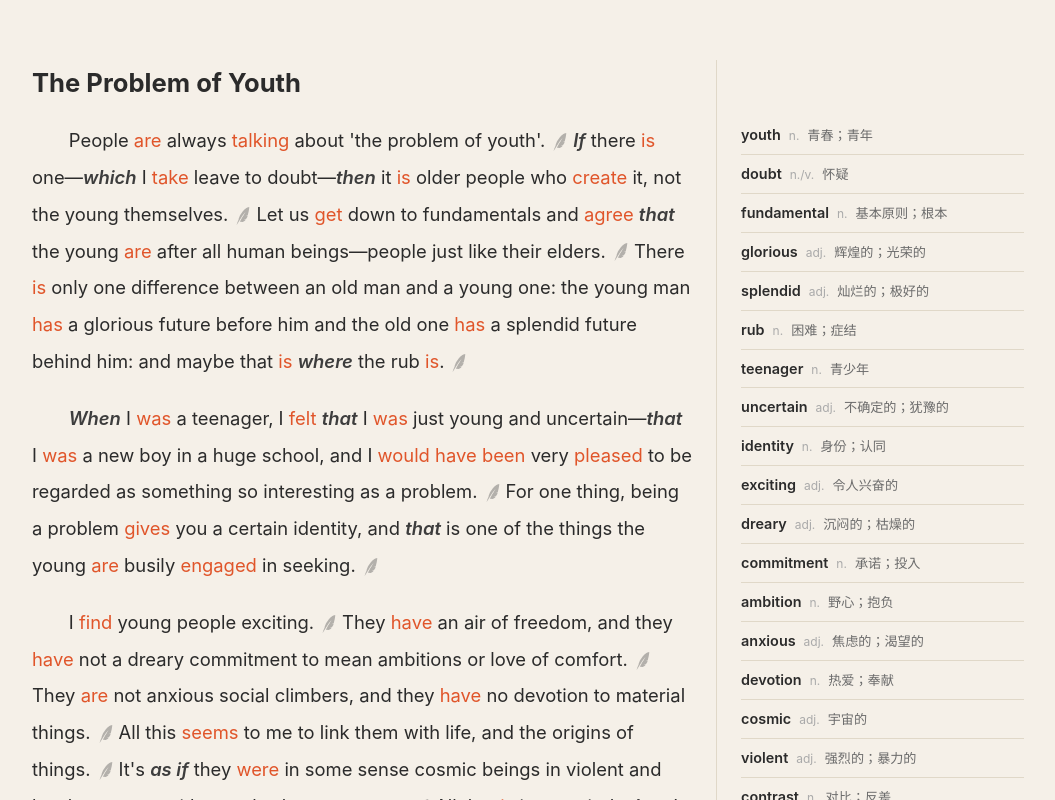
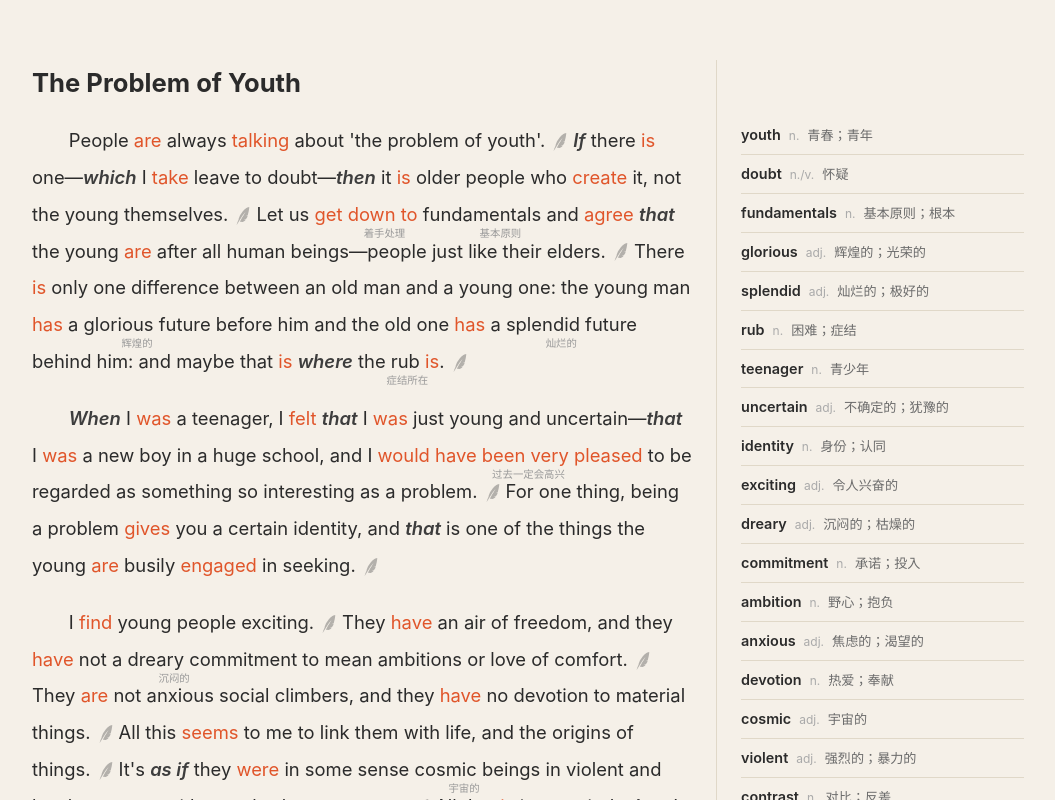
Before and after one commit to farisni/nce-proj, a Vue app: page / in a window 1280 px wide. Shown: the top 800 px of the page, without its empty margins (112-1167 px from the left). Built offline with nearby package versions, Linux system fonts and the light colour scheme.

Commit message:
行间笔记：notes挂到predicateParagraph每句，短语下方显示小字笔记

```diff
--- a/src/mock/readData.ts
+++ b/src/mock/readData.ts
@@ -3,6 +3,7 @@
 export interface SentenceMeta {
   predicates: string[]
   clauseIntroducers: string[]
+  notes?: { phrase: string; note: string }[]
 }
 
 export interface TextSegment {
@@ -35,25 +36,49 @@ export const article: Article = {
       'I find young people exciting. They have an air of freedom, and they have not a dreary commitment to mean ambitions or love of comfort. They are not anxious social climbers, and they have no devotion to material things. All this seems to me to link them with life, and the origins of things. It\'s as if they were in some sense cosmic beings in violent and lovely contrast with us suburban creatures. All that is in my mind when I meet a young person. He may be conceited, ill-mannered, presumptuous or fatuous, but I do not turn for protection to dreary clichés about respect for elders—as if mere age were a reason for respect. I accept that we are equals, and I will argue with him, as an equal, if I think he is wrong.',
     ],
     predicateParagraph: [
-      // Paragraph 1 (4 sentences)
+      // Paragraph 1
       [
         { predicates: ['are talking'], clauseIntroducers: [] },
         { predicates: ['is', 'take', 'create'], clauseIntroducers: ['If', 'which', 'then'] },
-        { predicates: ['get', 'agree', 'are'], clauseIntroducers: ['that'] },
-        { predicates: ['is', 'has', 'has', 'is'], clauseIntroducers: ['where'] },
+        {
+          predicates: ['get', 'agree', 'are'],
+          clauseIntroducers: ['that'],
+          notes: [{ phrase: 'get down to', note: '着手处理' }, { phrase: 'fundamentals', note: '基本原则' }],
+        },
+        {
+          predicates: ['is', 'has', 'has', 'is'],
+          clauseIntroducers: ['where'],
+          notes: [
+            { phrase: 'glorious', note: '辉煌的' },
+            { phrase: 'splendid', note: '灿烂的' },
+            { phrase: 'the rub', note: '症结所在' },
+          ],
+        },
       ],
-      // Paragraph 2 (2 sentences)
+      // Paragraph 2
       [
-        { predicates: ['felt', 'was', 'was', 'would have been pleased'], clauseIntroducers: ['When', 'that', 'that'] },
+        {
+          predicates: ['felt', 'was', 'was', 'would have been very pleased'],
+          clauseIntroducers: ['When', 'that', 'that'],
+          notes: [{ phrase: 'would have been very pleased', note: '过去一定会高兴' }],
+        },
         { predicates: ['gives', 'are engaged'], clauseIntroducers: ['that'] },
       ],
-      // Paragraph 3 (8 sentences)
+      // Paragraph 3
       [
         { predicates: ['find'], clauseIntroducers: [] },
-        { predicates: ['have', 'have'], clauseIntroducers: [] },
+        {
+          predicates: ['have', 'have'],
+          clauseIntroducers: [],
+          notes: [{ phrase: 'dreary', note: '沉闷的' }],
+        },
         { predicates: ['are', 'have'], clauseIntroducers: [] },
         { predicates: ['seems'], clauseIntroducers: [] },
-        { predicates: ['were'], clauseIntroducers: ['as if'] },
+        {
+          predicates: ['were'],
+          clauseIntroducers: ['as if'],
+          notes: [{ phrase: 'cosmic', note: '宇宙的' }, { phrase: 'suburban', note: '市郊的' }],
+        },
         { predicates: ['is', 'meet'], clauseIntroducers: ['when'] },
         { predicates: ['may be', 'do turn'], clauseIntroducers: ['but'] },
         { predicates: ['accept', 'are', 'will argue', 'think', 'is'], clauseIntroducers: ['that', 'if'] },
@@ -70,7 +95,7 @@ export const article: Article = {
   vocabulary: [
     { word: 'youth', pos: 'n.', meaning: '青春；青年' },
     { word: 'doubt', pos: 'n./v.', meaning: '怀疑' },
-    { word: 'fundamental', pos: 'n.', meaning: '基本原则；根本' },
+    { word: 'fundamentals', pos: 'n.', meaning: '基本原则；根本' },
     { word: 'glorious', pos: 'adj.', meaning: '辉煌的；光荣的' },
     { word: 'splendid', pos: 'adj.', meaning: '灿烂的；极好的' },
     { word: 'rub', pos: 'n.', meaning: '困难；症结' },
--- a/src/views/Index.vue
+++ b/src/views/Index.vue
@@ -15,35 +15,43 @@ interface Segment {
   text: string
   clause?: boolean
   predicate?: boolean
+  noteText?: string
 }
 
-function markWords(sentence: string, predicates: string[], clauseIntroducers: string[]): Segment[] {
-  if (!predicates.length && !clauseIntroducers.length) return [{ text: sentence }]
+function markWords(
+  sentence: string,
+  predicates: string[],
+  clauseIntroducers: string[],
+  notes: { phrase: string; note: string }[],
+): Segment[] {
+  if (!predicates.length && !clauseIntroducers.length && !notes.length) return [{ text: sentence }]
 
-  interface Range {
+  interface Span {
     start: number
     end: number
-    type: 'predicate' | 'clause'
+    predicate: boolean
+    clause: boolean
+    noteText: string
   }
 
-  const ranges: Range[] = []
+  const spans: Span[] = []
   const lower = sentence.toLowerCase()
 
+  // 谓语单词匹配
   const predWords = new Set<string>()
   for (const pred of predicates) {
-    for (const w of pred.split(/\s+/)) {
-      predWords.add(w.toLowerCase())
-    }
+    for (const w of pred.split(/\s+/)) predWords.add(w.toLowerCase())
   }
   for (const pw of predWords) {
     const escaped = pw.replace(/[.*+?^${}()|[\]\\]/g, '\\$&')
     const regex = new RegExp(`(?<![a-zA-Z'-])${escaped}(?![a-zA-Z'-])`, 'gi')
     let match: RegExpExecArray | null
     while ((match = regex.exec(lower)) !== null) {
-      ranges.push({ start: match.index, end: match.index + pw.length, type: 'predicate' })
+      spans.push({ start: match.index, end: match.index + pw.length, predicate: true, clause: false, noteText: '' })
     }
   }
 
+  // 从句引导词匹配
   for (const ci of clauseIntroducers) {
     const lc = ci.toLowerCase()
     let idx = lower.indexOf(lc)
@@ -51,44 +59,76 @@ function markWords(sentence: string, predicates: string[], clauseIntroducers: st
       const beforeOk = idx === 0 || /\s|[—,'"(\[{]/.test(sentence[idx - 1])
       const afterOk = idx + ci.length === sentence.length || /\s|[—,.'"!?;:)\]}。，！？；：、]/.test(sentence[idx + ci.length])
       if (beforeOk && afterOk) {
-        if (!ranges.some(r => r.type === 'predicate' && r.start < idx + ci.length && r.end > idx)) {
-          ranges.push({ start: idx, end: idx + ci.length, type: 'clause' })
-        }
+        spans.push({ start: idx, end: idx + ci.length, predicate: false, clause: true, noteText: '' })
       }
       idx = lower.indexOf(lc, idx + 1)
     }
   }
 
-  if (!ranges.length) return [{ text: sentence }]
-
-  ranges.sort((a, b) => a.start - b.start)
-
-  const segments: Segment[] = []
-  let pos = 0
-
-  for (const r of ranges) {
-    if (r.start < pos) {
-      if (r.end > pos && r.type === 'predicate') {
-        segments.push({ text: sentence.slice(pos, r.end), predicate: true })
-        pos = r.end
-      }
-      continue
+  // 笔记短语匹配
+  for (const note of notes) {
+    const ln = note.phrase.toLowerCase()
+    let idx = lower.indexOf(ln)
+    while (idx !== -1) {
+      spans.push({ start: idx, end: idx + ln.length, predicate: false, clause: false, noteText: note.note })
+      idx = lower.indexOf(ln, idx + 1)
     }
-    if (r.start > pos) {
-      segments.push({ text: sentence.slice(pos, r.start) })
-    }
-    segments.push({
-      text: sentence.slice(r.start, r.end),
-      predicate: r.type === 'predicate',
-      clause: r.type === 'clause',
-    })
-    pos = r.end
   }
 
-  if (pos < sentence.length) {
-    segments.push({ text: sentence.slice(pos) })
+  if (!spans.length) return [{ text: sentence }]
+
+  spans.sort((a, b) => a.start - b.start)
+
+  // 字符级标注：逐字叠加
+  const len = sentence.length
+  const charPred = new Array(len).fill(false)
+  const charClause = new Array(len).fill(false)
+  const charNote: (string | null)[] = new Array(len).fill(null)
+
+  for (const span of spans) {
+    for (let i = span.start; i < span.end; i++) {
+      if (span.predicate) charPred[i] = true
+      if (span.clause) charClause[i] = true
+      if (span.noteText) charNote[i] = span.noteText
+    }
   }
 
+  // 按字符状态变化切分片段
+  const segments: Segment[] = []
+  let i = 0
+  while (i < len) {
+    const pred = charPred[i]
+    const cls = charClause[i]
+    const note = charNote[i]
+    let j = i + 1
+    while (j < len && charPred[j] === pred && charClause[j] === cls && charNote[j] === note) {
+      j++
+    }
+    const seg: Segment = { text: sentence.slice(i, j) }
+    if (pred) seg.predicate = true
+    if (cls) seg.clause = true
+    if (note) seg.noteText = note
+    segments.push(seg)
+    i = j
+  }
+
+
+  // 合并相邻同 note 的片段
+  const merged: Segment[] = []
+  for (const seg of segments) {
+    const last = merged[merged.length - 1]
+    if (
+      last &&
+      seg.noteText &&
+      seg.noteText === last.noteText
+    ) {
+      last.text += seg.text
+    } else {
+      merged.push({ ...seg })
+    }
+  }
+
+  return merged
   return segments
 }
 
@@ -103,7 +143,12 @@ const originalSentences = computed(() =>
     return sentences.map((sentence, sIdx) => {
       const meta = article.original.predicateParagraph[pIdx]?.[sIdx]
       return {
-        segments: markWords(sentence, meta?.predicates ?? [], meta?.clauseIntroducers ?? []),
+        segments: markWords(
+          sentence,
+          meta?.predicates ?? [],
+          meta?.clauseIntroducers ?? [],
+          meta?.notes ?? [],
+        ),
         key: `${pIdx}-${sIdx}`,
       }
     })
@@ -114,6 +159,13 @@ const activeKey = ref('')
 
 function togglePanel(key: string) {
   activeKey.value = activeKey.value === key ? '' : key
+}
+
+function segClass(seg: Segment): string {
+  const cls: string[] = []
+  if (seg.clause) cls.push('clause-mark')
+  if (seg.predicate) cls.push('predicate-mark')
+  return cls.join(' ')
 }
 </script>
 
@@ -134,8 +186,14 @@ function togglePanel(key: string) {
                 <template v-for="(s, sIdx) in sentences" :key="s.key">
                   <span class="sentence-inline"
                     ><template v-for="(seg, gIdx) in s.segments" :key="gIdx">
-                      <span v-if="seg.clause" class="clause-mark">{{ seg.text }}</span>
-                      <span v-else-if="seg.predicate" class="predicate-mark">{{ seg.text }}</span>
+                      <span
+                        v-if="seg.noteText"
+                        class="noted-phrase"
+                      >
+                        <span :class="segClass(seg)">{{ seg.text }}</span>
+                        <span class="note-label">{{ seg.noteText }}</span>
+                      </span>
+                      <span v-else-if="segClass(seg)" :class="segClass(seg)">{{ seg.text }}</span>
                       <template v-else>{{ seg.text }}</template>
                     </template><img
                       :src="yumaoIcon"
@@ -188,6 +246,7 @@ function togglePanel(key: string) {
   </div>
 </template>
 
+
 <style lang="scss" scoped>
 .reading-page {
   min-height: 100vh;
@@ -235,13 +294,6 @@ function togglePanel(key: string) {
   padding-top: 28px;
 }
 
-.side-title {
-  font-size: 0.95rem;
-  font-weight: 700;
-  color: var(--color-text-secondary);
-  margin-bottom: 16px;
-}
-
 .paragraph-wrapper {
   & + & {
     margin-top: 20px;
@@ -279,6 +331,22 @@ function togglePanel(key: string) {
 
 .predicate-mark {
   color: #e0552a;
+}
+
+.noted-phrase {
+  position: relative;
+}
+
+.note-label {
+  position: absolute;
+  left: 50%;
+  transform: translateX(-50%);
+  top: 2.4em;
+  font-size: 0.65rem;
+  color: #999;
+  line-height: 1.2;
+  white-space: nowrap;
+  pointer-events: none;
 }
 
 .vocab-list {
```
